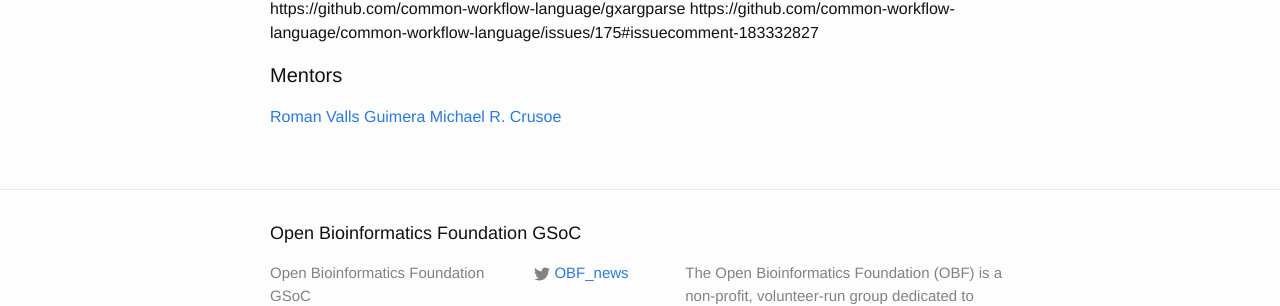
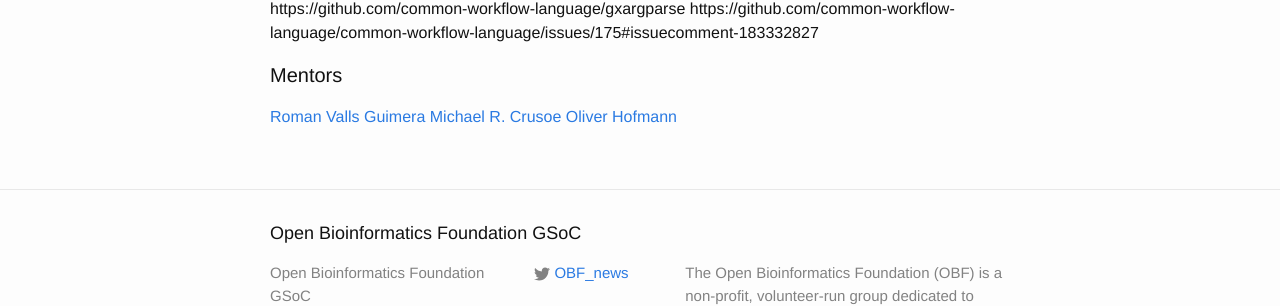
Before and after one commit to OBF/GSoC, a Jekyll site: the page built from 00_ideas.md, in a window 1280 px wide. Shown: the part 1582-1888 px from the top of the page. Built offline with Jekyll 4.4.1, drawn with Linux system fonts in a browser that asks for light colours.

Commit message:
Adding @ohofmann as co-mentor. Ping @mr-c.

```diff
--- a/00_ideas.md
+++ b/00_ideas.md
@@ -68,3 +68,4 @@
 #### Mentors
 [Roman Valls Guimera](https://github.com/brainstorm)
 [Michael R. Crusoe](https://github.com/mr-c)
+[Oliver Hofmann](https://github.com/ohofmann)
```
